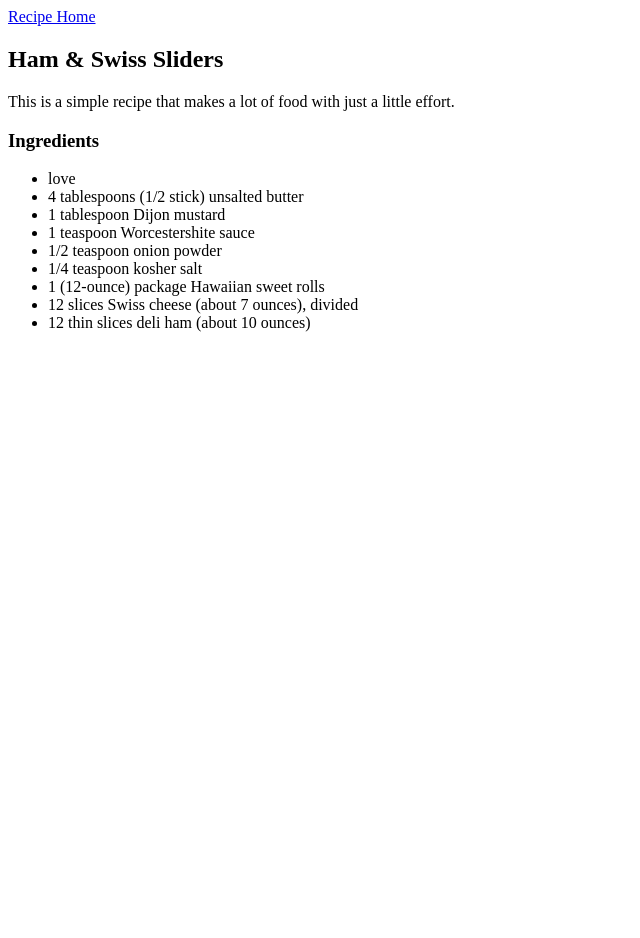
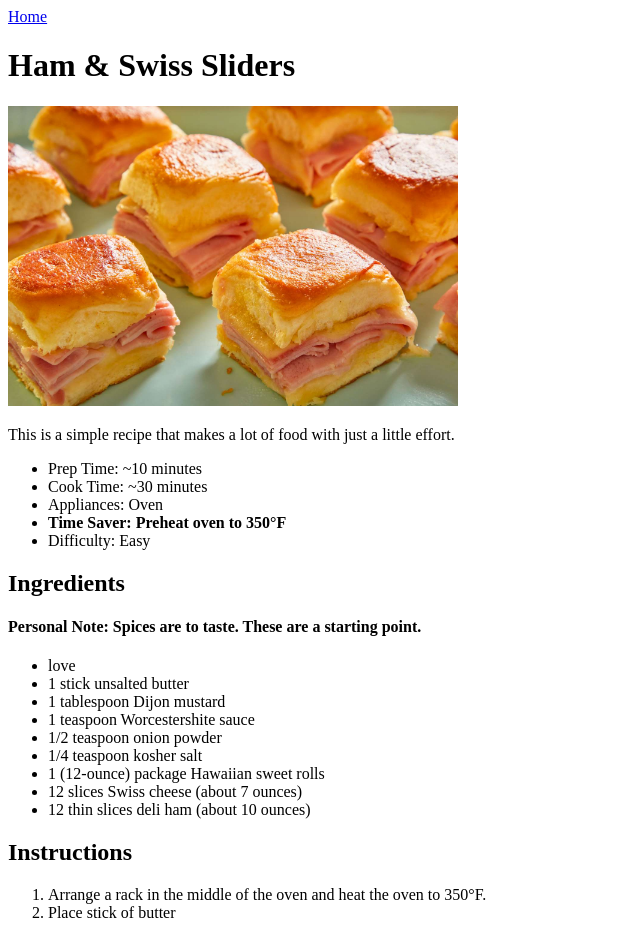
Before and after one commit to Jamnman/odin-recipes, a plain HTML site: page recipes/ham-swiss-sliders.html in a window 1280 px wide. Shown: the whole page, without its empty margins (0-640 px from the left). Before the commit the page ends 800 px from the top, so only its background shows below. Drawn offline with Linux system fonts and the light colour scheme.

Commit message:
Add instructions to Ham and Swiss Sliders page

```diff
--- a/recipes/ham-swiss-sliders.html
+++ b/recipes/ham-swiss-sliders.html
@@ -6,24 +6,42 @@
     <title>Ham &amp; Swiss Sliders</title>
 </head>
 <body>
-    <a href="../index.html">Recipe Home</a>
-    <h2>Ham &amp; Swiss Sliders</h2>
+    <a href="../index.html">Home</a>
+    <h1>Ham &amp; Swiss Sliders</h1>
+    <img src="../images/hamswiss.jpg" height="300">
     <p></p>
-    <p>This is a simple recipe that makes a lot of food with just a little effort.</p>
+    <p>This is a simple recipe that makes a lot of food with just a little effort. </p>
+    <p>
+        <ul>
+            <li>Prep Time: ~10 minutes</li>
+            <li>Cook Time: ~30 minutes</li>
+            <li>Appliances: Oven</li>
+            <li><strong>Time Saver: Preheat oven to 350&deg;F</strong></li>
+            <li>Difficulty: Easy</li>
+        </ul>
+    </p>
     <p></p>
-    <h3>Ingredients</h3>
+    <h2>Ingredients</h2>
+    <h4>Personal Note: Spices are to taste. These are a starting point.</h4>
     <p>
         <ul>
             <li>love</li>
-            <li>4 tablespoons (1/2 stick) unsalted butter</li>
+            <li>1 stick unsalted butter</li>
             <li>1 tablespoon Dijon mustard</li>
             <li>1 teaspoon Worcestershite sauce</li>
             <li>1/2 teaspoon onion powder</li>
             <li>1/4 teaspoon kosher salt</li>
             <li>1 (12-ounce) package Hawaiian sweet rolls</li>
-            <li>12 slices Swiss cheese (about 7 ounces), divided</li>
+            <li>12 slices Swiss cheese (about 7 ounces)</li>
             <li>12 thin slices deli ham (about 10 ounces)</li>
         </ul>
     </p>
+    <h2>Instructions</h2>
+    <p>
+        <ol>
+            <li>Arrange a rack in the middle of the oven and heat the oven to 350&deg;F.</li>
+            <li>Place stick of butter </li>
+        </ol>
+    </p>
 </body>
 </html>
```
Also changed, not shown: index.html (+6 -2 lines), images/hamswiss.jpg (added).
